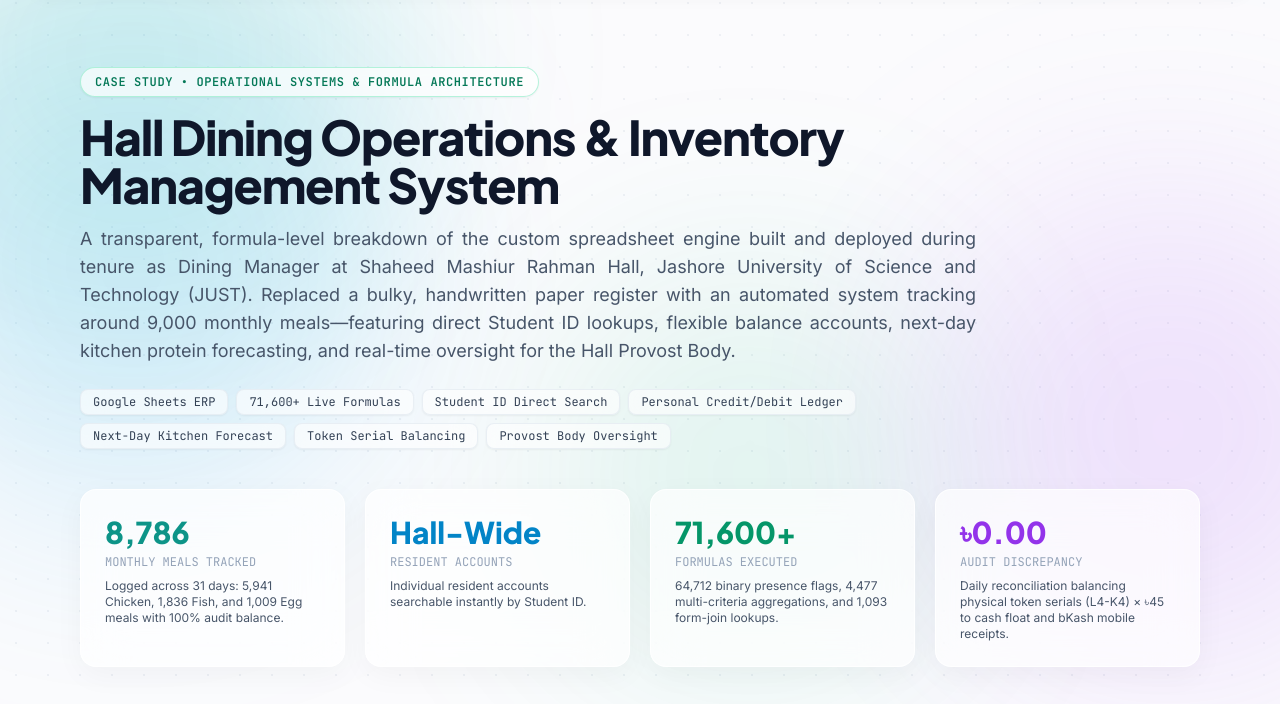
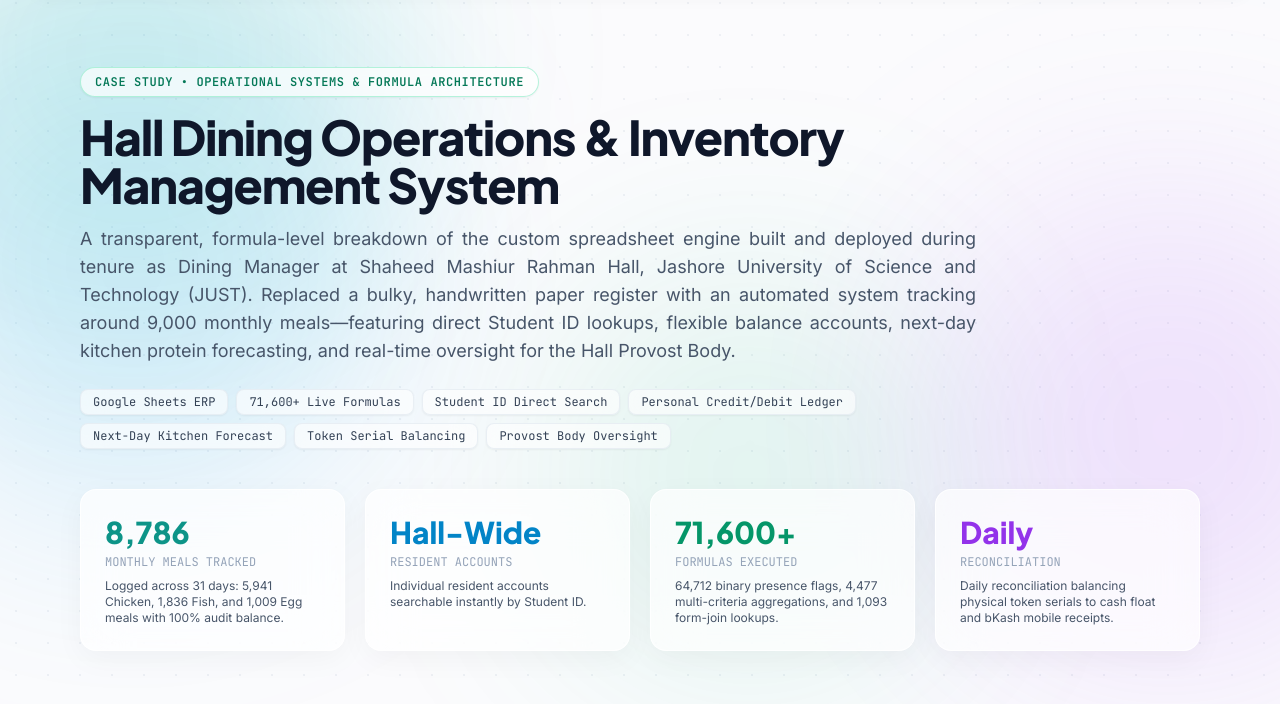
Before and after one commit to rh61632/ratul-hasan, a plain HTML site: page projects/hall-dining-erp.html in a window 1280 px wide. Shown: the part 77-781 px from the top of the page. Drawn offline with nearby package versions, Linux system fonts and the light colour scheme.

Commit message:
Update dining project cover photo with real screenshot and refine audit wording

```diff
--- a/projects/hall-dining-erp.html
+++ b/projects/hall-dining-erp.html
@@ -123,9 +123,9 @@
         <p class="text-xs text-slate-600 dark:text-slate-300 mt-2">64,712 binary presence flags, 4,477 multi-criteria aggregations, and 1,093 form-join lookups.</p>
       </div>
       <div class="p-6 rounded-2xl bg-white/70 dark:bg-surface-card/60 backdrop-blur-xl border border-white/80 dark:border-white/10 shadow-[0_8px_30px_rgb(0,0,0,0.04)] dark:shadow-[0_8px_30px_rgb(0,0,0,0.25)]">
-        <div class="text-3xl font-extrabold text-purple-600 dark:text-purple-400 font-display">৳0.00</div>
-        <div class="text-xs font-mono text-slate-400 uppercase mt-1">Audit Discrepancy</div>
-        <p class="text-xs text-slate-600 dark:text-slate-300 mt-2">Daily reconciliation balancing physical token serials (L4-K4) × ৳45 to cash float and bKash mobile receipts.</p>
+        <div class="text-3xl font-extrabold text-purple-600 dark:text-purple-400 font-display">Daily</div>
+        <div class="text-xs font-mono text-slate-400 uppercase mt-1">Reconciliation</div>
+        <p class="text-xs text-slate-600 dark:text-slate-300 mt-2">Daily reconciliation balancing physical token serials to cash float and bKash mobile receipts.</p>
       </div>
     </div>
 
@@ -613,7 +613,7 @@
                 <tr class="hover:bg-slate-50/50 dark:hover:bg-white/[0.02]">
                   <td class="p-3.5 font-semibold text-slate-800 dark:text-slate-200">Counter Revenue Balancing</td>
                   <td class="p-3.5">Untracked tokens; drawer cash and bKash reconciliations unverified</td>
-                  <td class="p-3.5 font-medium text-emerald-600 dark:text-emerald-400">Master formula <code class="font-mono text-[11px]">K14</code> enforces ৳0.00 balance across serials, cash & bKash</td>
+                  <td class="p-3.5 font-medium text-emerald-600 dark:text-emerald-400">Master formula <code class="font-mono text-[11px]">K14</code> balances token serials, cash & bKash collections</td>
                 </tr>
               </tbody>
             </table>
```
Also changed, not shown: assets/images/projects/dining-erp.png, assets/images/thumbnails/dining-erp.png.
